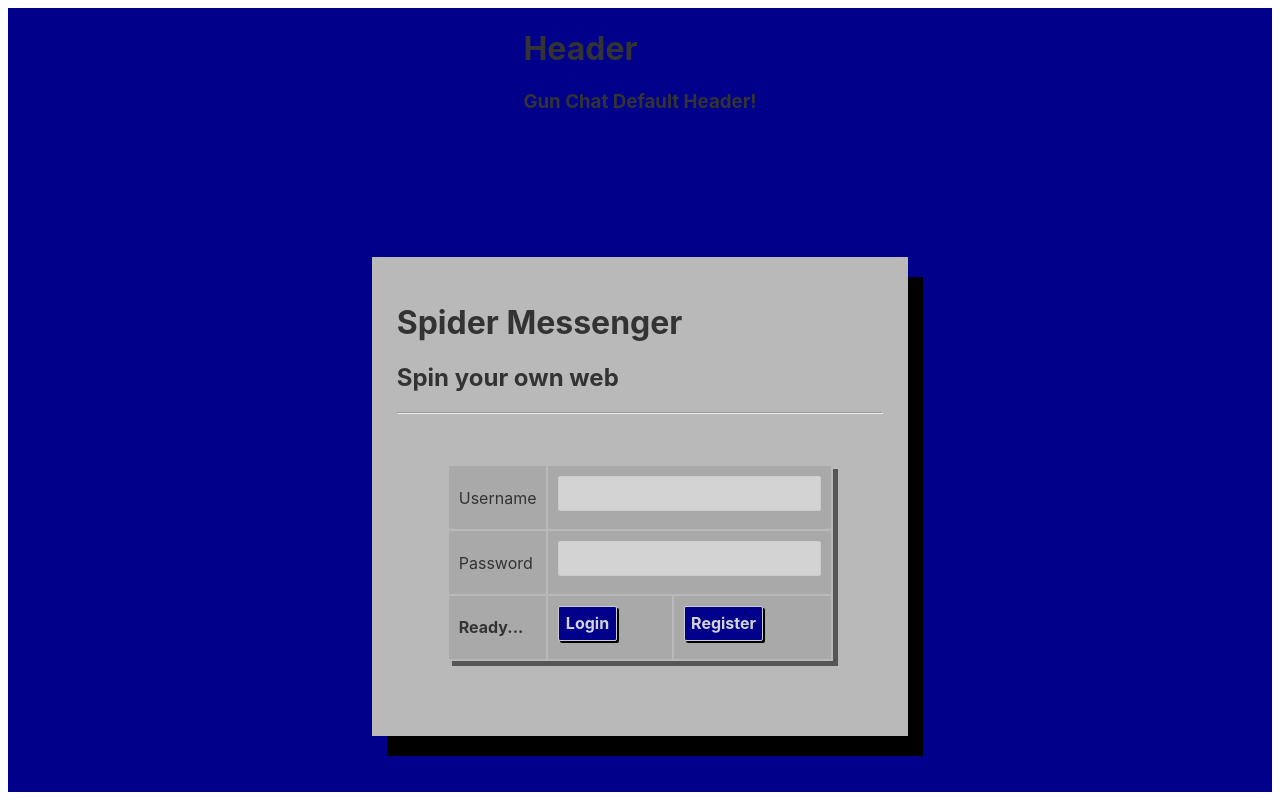
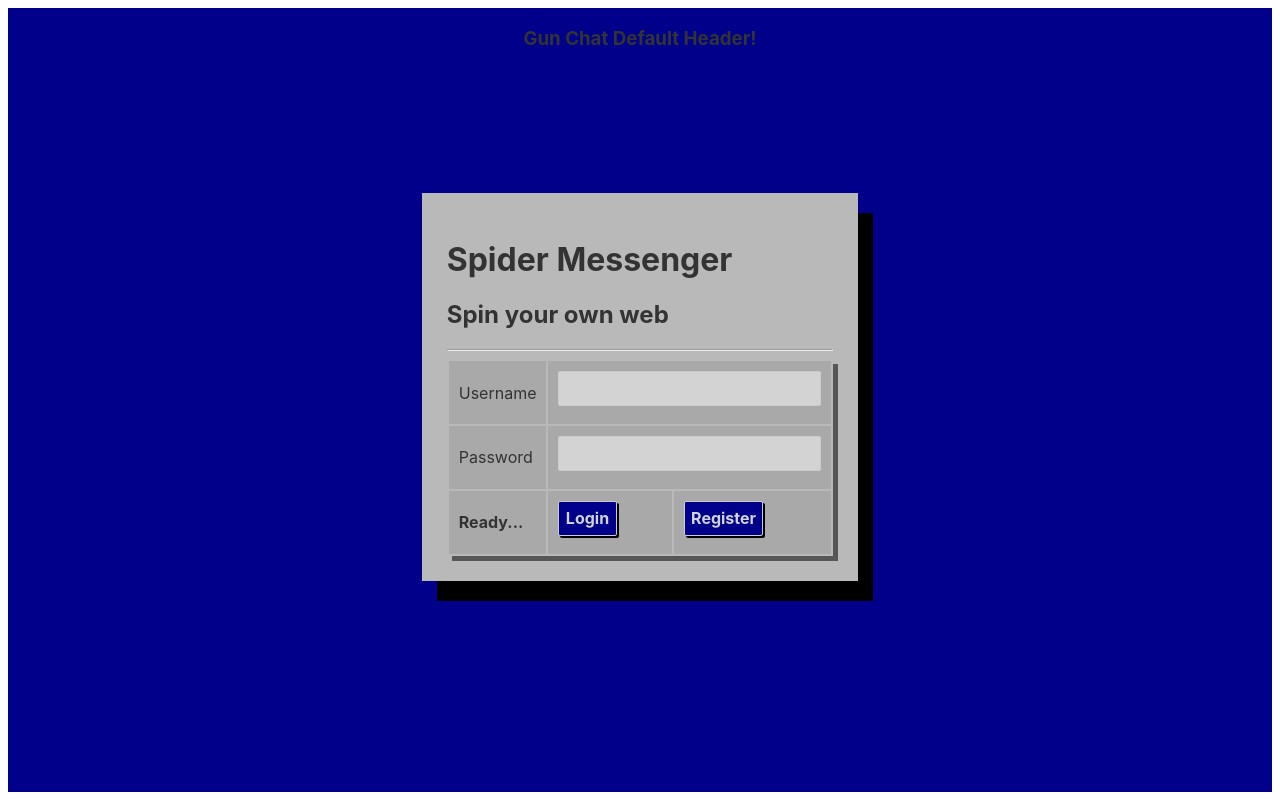
Before and after one commit to CadeMichael/DApper-moved-, a Svelte app in the folder spider-messenger/: page / in a window 1280 px wide. Built offline with nearby package versions, Linux system fonts and the light colour scheme; what gun would draw is missing.

Commit message:
corrected styling

```diff
--- a/spider-messenger/src/Header.svelte
+++ b/spider-messenger/src/Header.svelte
@@ -9,7 +9,6 @@
 </script>
 
 <main>
-    <h1>Header</h1>
     {#if $username}
         <div class='user-info'>
             <span>Hello {$username}!</span>
--- a/spider-messenger/src/Login.svelte
+++ b/spider-messenger/src/Login.svelte
@@ -25,7 +25,6 @@
 
 <hr>
 
-<form>
     <table class = "inputLogin">
     <tr>
 	<td><label for="username">Username</label></td>
@@ -41,13 +40,17 @@
 	<td> <button on:click={register}><b>Register</b></button> </td>
     </tr>
     </table>
-</form>
+
+<!-- <label for="username">Username</label>
+<input name="username" bind:value={username} minlength="3" maxlength="16" />
+
+<label for="password">Password</label>
+<input name="password" bind:value={password} type="password" />
+
+<button on:click={login}><b>Login</b></button>
+<button on:click={register}><b>Register</b></button> -->
+
 </dev>
-
-
-
-
-
 
 <style>
   button {
--- a/spider-messenger/src/user.js
+++ b/spider-messenger/src/user.js
@@ -15,6 +15,7 @@ export const username = writable('');
 user.get('alias').on(v => username.set(v));
 
 db.on('auth', async(event) => {
+    console.log(`in db.on auth`);
     const alias = await user.get('alias'); // username string
     username.set(alias);
 
```
